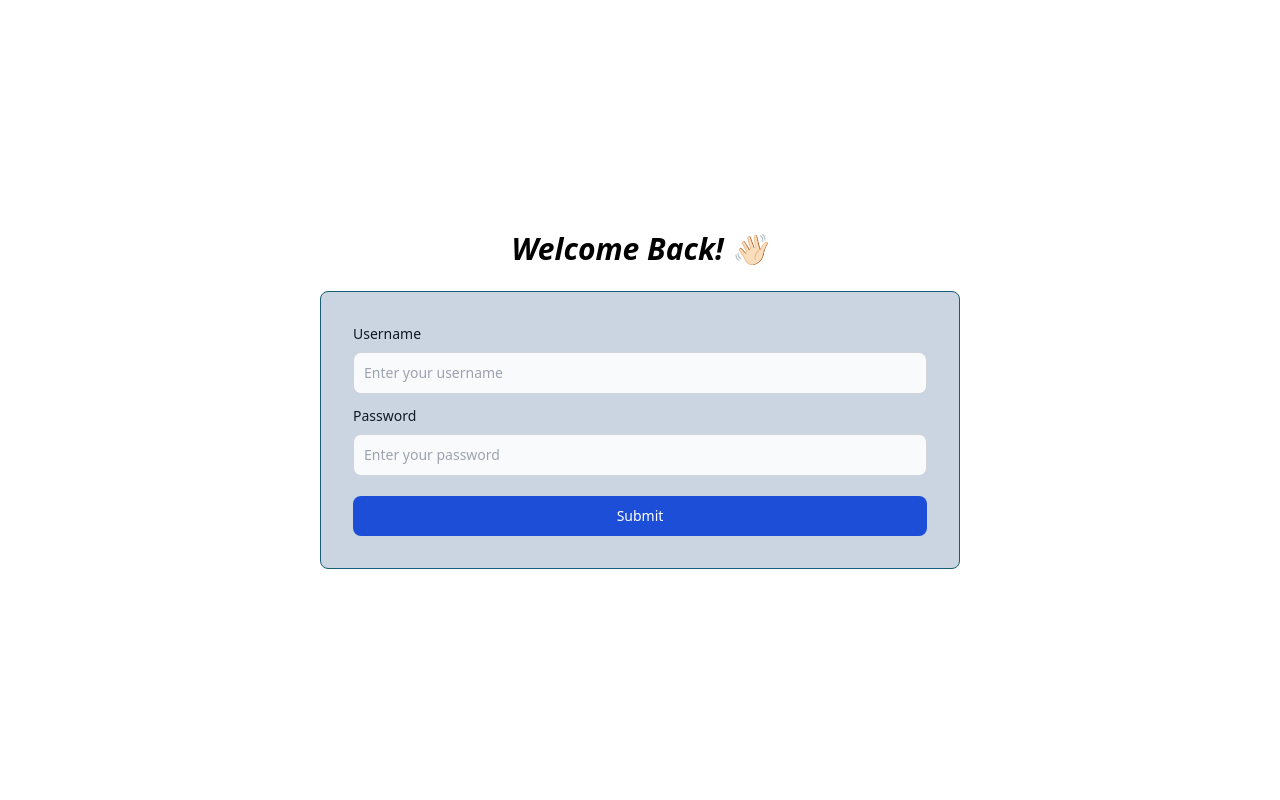
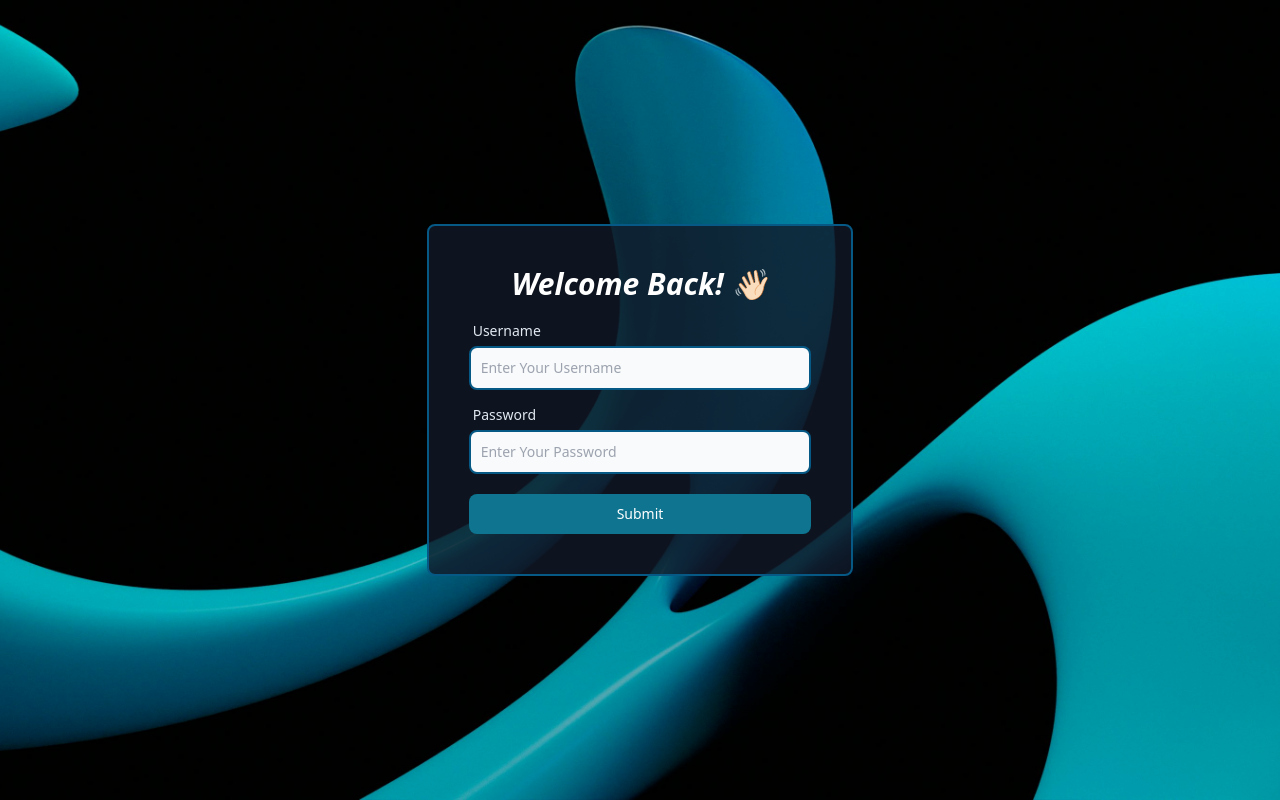
Before and after one commit to ekahanny/technical-test-crud, a React (Vite) app: page / in a window 1280 px wide. Built offline with nearby package versions, Linux system fonts and the light colour scheme.

Commit message:
fix: login page

```diff
--- a/src/pages/Login.jsx
+++ b/src/pages/Login.jsx
@@ -1,44 +1,52 @@
+import bgImage from "../assets/background.jpg";
+
 export function Login() {
   return (
-    <div className="flex justify-center items-center flex-col min-h-screen">
-      <p className="font-bold italic text-2xl lg:text-3xl mb-6">
-        Welcome Back! 👋🏻
-      </p>
-
-      <form className="w-5/6 bg-slate-300 p-8 rounded-lg border border-cyan-800 lg:w-3/6">
+    <div
+      className="flex justify-center items-center flex-col min-h-screen"
+      style={{
+        backgroundImage: `url(${bgImage})`,
+        backgroundSize: "cover",
+        backgroundPosition: "center",
+      }}
+    >
+      <form className="w-5/6 bg-gray-900 p-8 rounded-lg border-2 border-sky-800 bg-opacity-80 lg:w-2/6 lg:p-10">
+        <p className="flex justify-center font-bold italic text-white text-2xl lg:text-3xl mb-4">
+          Welcome Back! 👋🏻
+        </p>
         <div className="mb-3">
           <label
             htmlFor="username"
-            className="block mb-2 text-sm font-medium text-gray-900 dark:text-white"
+            className="text-sm font-medium text-slate-200 ml-1"
           >
             Username
           </label>
           <input
             type="username"
             id="username"
-            className="bg-gray-50 border border-gray-300 text-gray-900 text-sm rounded-lg focus:ring-blue-500 focus:border-blue-500 block w-full p-2.5 dark:bg-gray-700 dark:border-gray-600 dark:placeholder-gray-400 dark:text-white dark:focus:ring-blue-500 dark:focus:border-blue-500"
-            placeholder="Enter your username"
+            className="mt-1 bg-gray-50 border-2 border-sky-800 text-gray-900 text-sm rounded-lg focus:ring-blue-500 focus:border-blue-500 block w-full p-2.5 dark:bg-gray-700 dark:border-gray-600 dark:placeholder-gray-400 dark:text-white dark:focus:ring-blue-500 dark:focus:border-blue-500"
+            placeholder="Enter Your Username"
             required
           />
         </div>
         <div className="mb-5">
           <label
             htmlFor="password"
-            className="block mb-2 text-sm font-medium text-gray-900 dark:text-white"
+            className="text-sm font-medium text-slate-200 ml-1"
           >
             Password
           </label>
           <input
             type="password"
             id="password"
-            className="bg-gray-50 border border-gray-300 text-gray-900 text-sm rounded-lg focus:ring-blue-500 focus:border-blue-500 block w-full p-2.5 dark:bg-gray-700 dark:border-gray-600 dark:placeholder-gray-400 dark:text-white dark:focus:ring-blue-500 dark:focus:border-blue-500"
-            placeholder="Enter your password"
+            className="mt-1 bg-gray-50 border-2 border-sky-800 text-gray-900 text-sm rounded-lg focus:ring-blue-500 focus:border-blue-500 block w-full p-2.5 dark:bg-gray-700 dark:border-gray-600 dark:placeholder-gray-400 dark:text-white dark:focus:ring-blue-500 dark:focus:border-blue-500"
+            placeholder="Enter Your Password"
             required
           />
         </div>
         <button
           type="submit"
-          className="text-white bg-blue-700 hover:bg-blue-800 focus:ring-4 focus:outline-none focus:ring-blue-300 font-medium rounded-lg text-sm w-full px-5 py-2.5 text-center dark:bg-blue-600 dark:hover:bg-blue-700 dark:focus:ring-blue-800"
+          className="text-white bg-cyan-700 hover:bg-cyan-800 focus:ring-4 focus:outline-none focus:ring-blue-300 font-medium rounded-lg text-sm w-full px-5 py-2.5 text-center dark:bg-blue-600 dark:hover:bg-blue-700 dark:focus:ring-blue-800"
         >
           Submit
         </button>
```
Also changed, not shown: src/assets/background.jpg (added).
